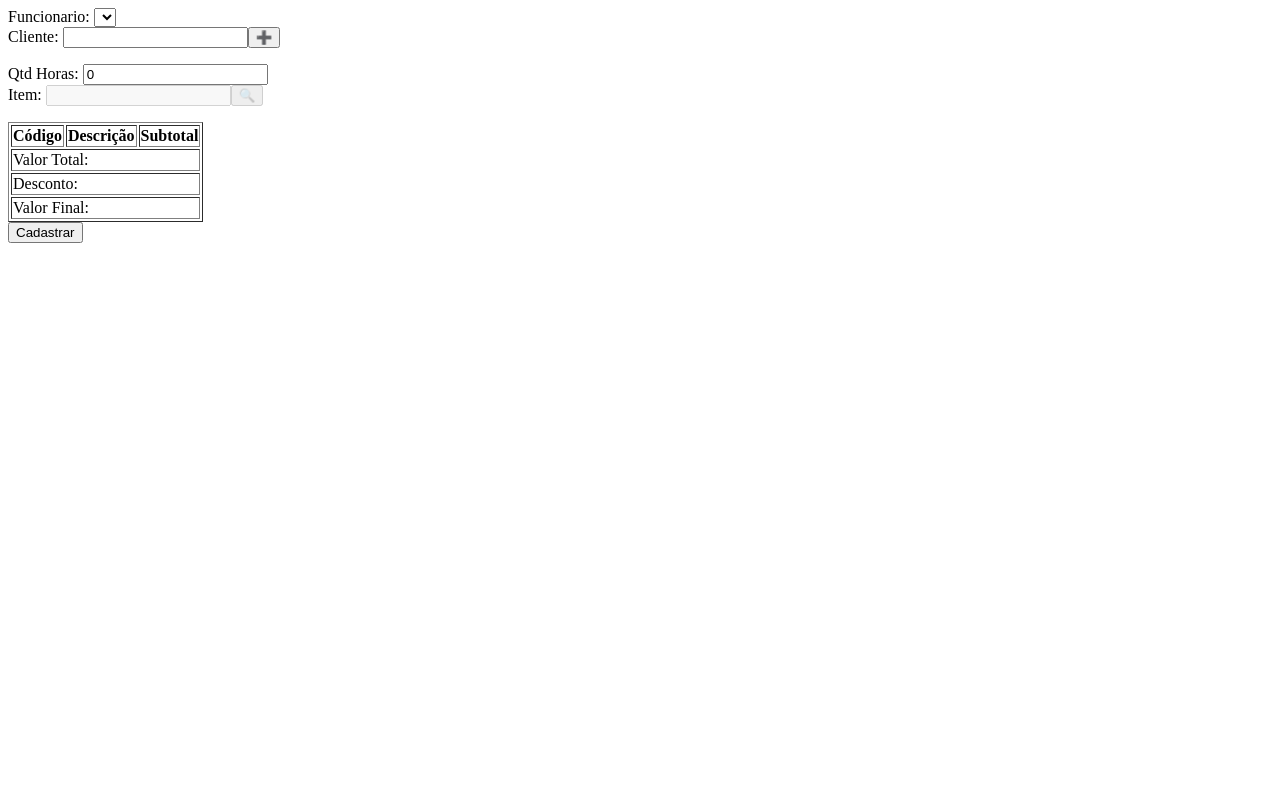
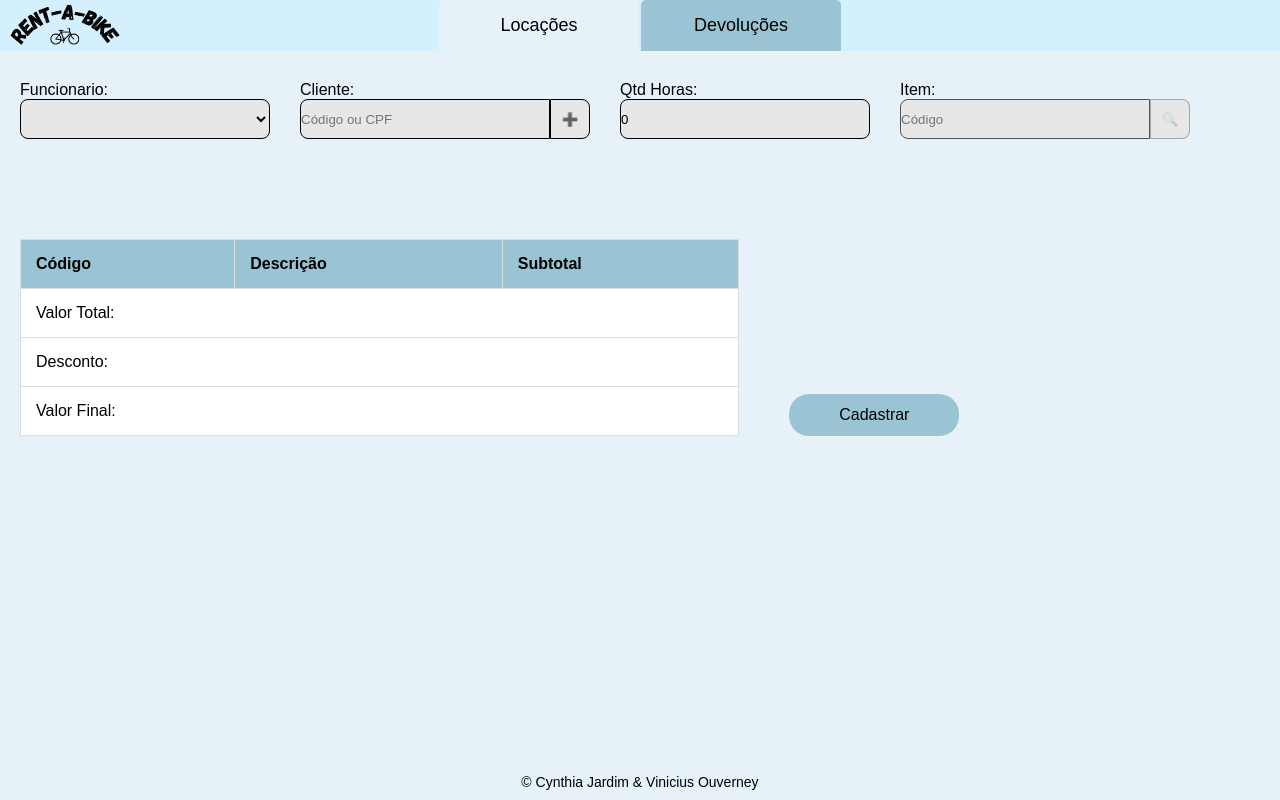
Before and after one commit to 27Vini/rent-a-bike, a PHP site: page /app/pages/cadastrar-locacao.html in a window 1280 px wide. Run offline with PHP 8.4, Linux system fonts and the light colour scheme; lists and menus that the app fills with data are empty.

Commit message:
Inicia alterações de CSS para telas de cadastro

```diff
--- a/app/pages/cadastrar-locacao.html
+++ b/app/pages/cadastrar-locacao.html
@@ -3,10 +3,24 @@
 <head>
     <meta charset="UTF-8">
     <meta name="viewport" content="width=device-width, initial-scale=1.0">
+    <link rel="stylesheet" href="../styles/main.css">
+    <link rel="stylesheet" href="../styles/cadastro.css">
     <script src="../src/locacao/cadastro/visao-cadastro-locacao-html.ts" type="module" defer></script>
     <title>Rent-A-Bike - Cadastrar Locação</title>
 </head>
 <body>
+    <header class="header">
+        <div class="logo-container">
+            <img src="../styles/images/logo.png" alt="Rent-A-Bike Logo" class="logo">
+        </div>
+        <div class="nav-tabs">
+            <a href="../pages/listagem-locacoes.html" class="nav-tab active">Locações</a>
+            <a href="../pages/listagem-devolucoes.html" class="nav-tab">Devoluções</a>
+        </div>
+    </header>
+
+    <main>
+        <section class="inputs">
             <div class="group">
                 <label for="funcionario">Funcionario:</label>
                 <select id="funcionario" name="funcionario"></select>
@@ -14,21 +28,28 @@
 
             <div class="group">
                 <label for="cliente">Cliente:</label>
-        <input type="text" name="cliente" id="cliente" class="cliente" data-id="0"><button id="pesquisar-cliente" alt="Adicionar">➕</button>
-        <ul id="lista-clientes"></ul>
+
+                <div>
+                    <input type="text" name="cliente" id="cliente" class="cliente" data-id="0" placeholder="Código ou CPF"><button id="pesquisar-cliente" alt="Adicionar">➕</button>
+                </div>
+                <ul id="lista-clientes" hidden></ul>
             </div>
 
             <div class="group">
                 <label for="item">Qtd Horas:</label>
-        <input type="text" name="horas" id="horas" value="0">
+                <input type="text" name="horas" id="horas" value="0" placeholder="Nº de Horas">
             </div>
 
             <div class="group">
                 <label for="item">Item:</label>
-        <input type="text" name="item" id="item" class="item" disabled><button id="pesquisar-item" alt="Pesquisar item" disabled>🔍</button>
-        <ul id="lista-itens"></ul>
+                <div>
+                    <input type="text" name="item" id="item" class="item" placeholder="Código" disabled><button id="pesquisar-item" alt="Pesquisar item" disabled>🔍</button>
                 </div>
+                <ul id="lista-itens" hidden></ul>
+            </div>
+        </section>
 
+        <section class="tabela-cadastro">
             <table border="1">
                 <thead>
                     <tr>
@@ -57,8 +78,14 @@
                 Data e hora de entrega: <span></span>
             </div>
             <button id="cadastrar">Cadastrar</button>
+        </section>
 
+    </main>
 
     <output></output>
+
+    <footer>
+        © Cynthia Jardim & Vinicius Ouverney
+    </footer>
 </body>
 </html>
--- a/app/pages/listagem-devolucoes.html
+++ b/app/pages/listagem-devolucoes.html
@@ -3,7 +3,8 @@
 <head>
     <meta charset="UTF-8">
     <meta name="viewport" content="width=device-width, initial-scale=1.0">
-    <link rel="stylesheet" href="../styles/style.css">
+    <link rel="stylesheet" href="../styles/main.css">
+    <link rel="stylesheet" href="../styles/listagem.css">
     <script src="../src/devolucao/listagem/visao-listagem-devolucao-html.ts" type="module" defer></script>
     <title>Rent-A-Bike - Devoluções</title>
 </head>
--- a/app/pages/listagem-locacoes.html
+++ b/app/pages/listagem-locacoes.html
@@ -3,7 +3,8 @@
 <head>
     <meta charset="UTF-8">
     <meta name="viewport" content="width=device-width, initial-scale=1.0">
-    <link rel="stylesheet" href="../styles/style.css">
+    <link rel="stylesheet" href="../styles/main.css">
+    <link rel="stylesheet" href="../styles/listagem.css">
     <script src="../src/locacao/listagem/visao-listagem-locacao-html.ts" type="module" defer></script>
     <title>Rent-A-Bike - Locações</title>
 </head>
--- a/app/src/locacao/cadastro/visao-cadastro-locacao-html.ts
+++ b/app/src/locacao/cadastro/visao-cadastro-locacao-html.ts
@@ -80,9 +80,10 @@ export class VisaoCadastroLocacaoHTML implements VisaoCadastroLocacao{
         ul!.innerHTML = '';
 
         const li = document.createElement('li');
-        li.innerHTML = `<img src="${foto}" alt="${nome}" width='50px' /> ${nome}`;
+        li.innerHTML = `<img src="${foto}" alt="${nome}" width='40px' /> ${nome}`;
 
         ul!.appendChild(li);
+        ul!.removeAttribute("hidden");
     }
 
     /** PESQUISA DE ITEM */
@@ -103,6 +104,7 @@ export class VisaoCadastroLocacaoHTML implements VisaoCadastroLocacao{
         li.innerHTML = `${descricao} - R$${valorItem}/h ${condicao} - <strong>${disponivel}</strong>`
 
         ul!.appendChild(li);
+        ul!.removeAttribute("hidden");
         this.atualizarDados();
     }
 
--- /dev/null
+++ b/app/styles/cadastro.css
@@ -0,0 +1,71 @@
+.inputs {
+    display: flex;
+    padding-bottom: 100px;
+}
+
+input, select{
+    height: 40px;
+    width: 250px;
+    border: solid 1px;
+    border-radius: 8px;
+    background-color: #e7e7e7;
+}
+
+.inputs div.group{
+    margin-right: 30px;
+}
+
+.group{
+    display: flex;
+    flex-direction: column;
+}
+
+#item, #cliente{
+    border-radius: 8px 0px 0px 8px;
+}
+
+#pesquisar-cliente, #pesquisar-item{
+    height: 40px;
+    width: 40px;
+    border: solid 1px;
+    border-radius: 0px 8px 8px 0px;
+    background-color: #e7e7e7;
+    margin: 0;
+}
+
+#lista-itens, #lista-clientes{
+    list-style: none;
+    width: 280px;
+    border-right: dashed;
+    border-bottom: dashed;
+    border-left: dashed;
+    padding: 3px;
+    margin-left: 5px;
+}
+
+.tabela-cadastro{
+    display: flex;
+    align-items: flex-end;
+}
+
+#cadastrar {
+    background-color: #9ac4d4;
+    color: black;
+    padding: 12px 50px;
+    border: none;
+    border-radius: 20px;
+    font-size: 16px;
+    cursor: pointer;
+    margin-bottom: 20px;
+    text-decoration: none;
+    display: inline-block;
+    margin-left: 50px;
+}
+
+#cadastrar:hover {
+    background-color: #87b5c6;
+}
+
+table{
+    width: 58%;
+}
--- a/app/styles/style.css
+++ b/app/styles/main.css
@@ -61,24 +61,6 @@ body {
     background-color: #87b5c6;
 }
 
-/* Estilo do botão de registrar devolução */
-.register-btn {
-    background-color: #9ac4d4;
-    color: black;
-    padding: 12px 20px;
-    border: none;
-    border-radius: 20px;
-    font-size: 16px;
-    cursor: pointer;
-    margin-bottom: 20px;
-    text-decoration: none;
-    display: inline-block;
-}
-
-.register-btn:hover {
-    background-color: #87b5c6;
-}
-
 main {
     padding: 0 20px;
 }
```
Also changed, not shown: app/pages/cadastrar-devolucoes.html (+11 -0 lines), app/styles/listagem.css (added, +17 -0 lines). Lines whose indentation alone changed are shown as unchanged.
